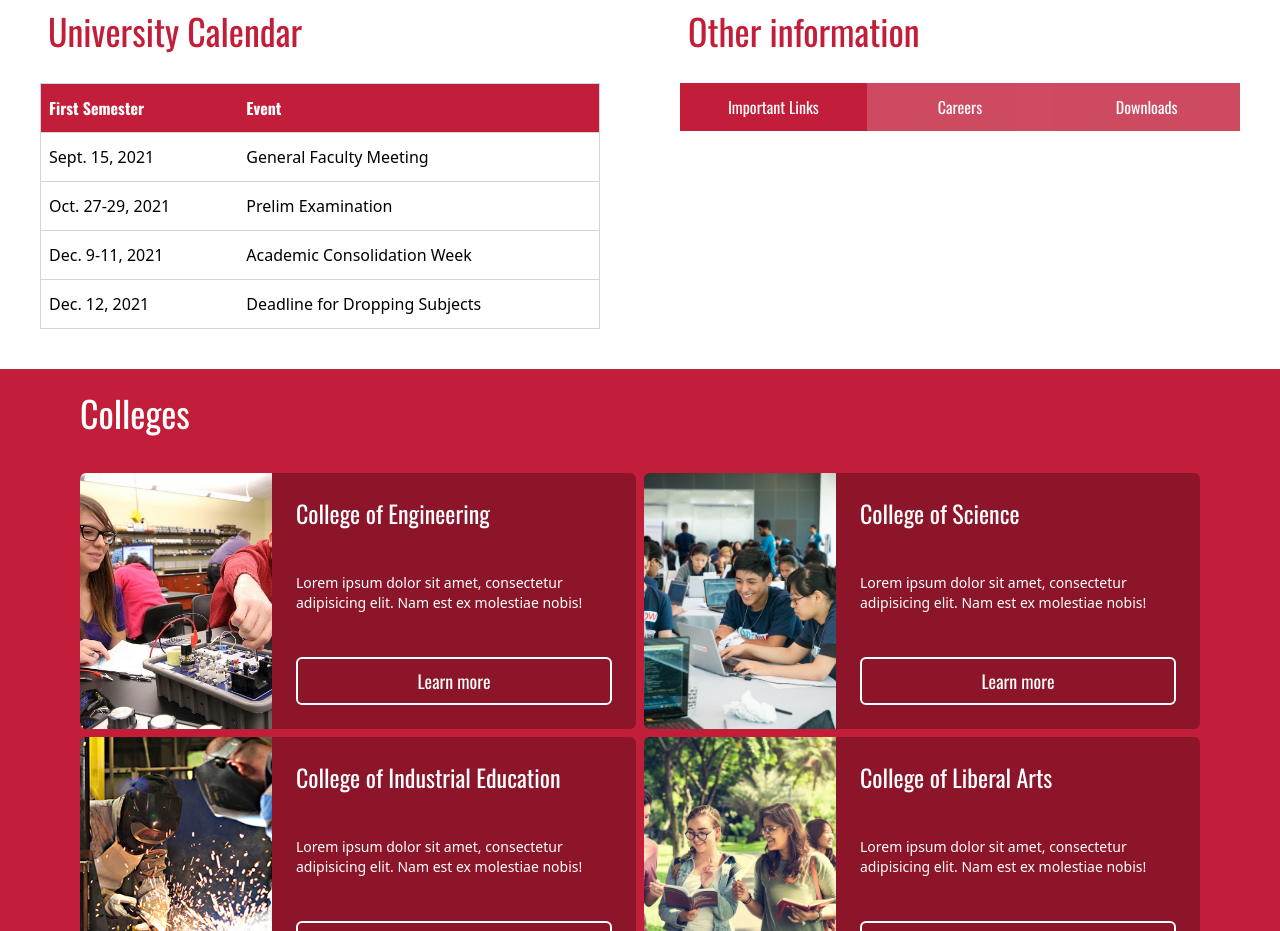
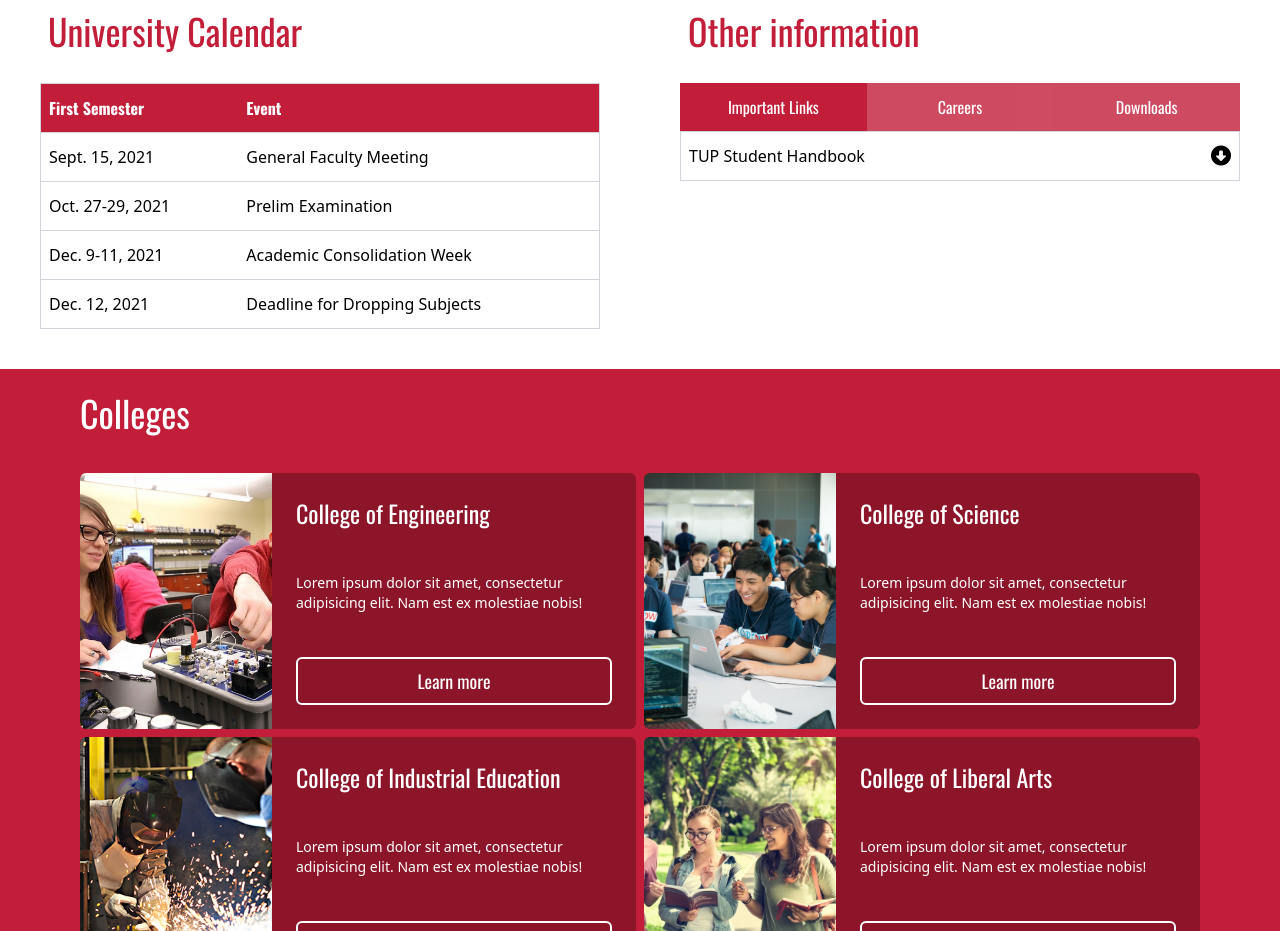
Before and after one commit to Mark-Avila/tup-concept, a website: page public/index.html in a window 1280 px wide. Shown: the part 1511-2442 px from the top of the page. Drawn offline with nearby package versions, Linux system fonts and the light colour scheme; a web font is replaced by a local one.

Commit message:
downloads tab

```diff
--- a/public/index.html
+++ b/public/index.html
@@ -444,6 +444,17 @@
                 >Click here for more</a
               >
             </div>
+            <div id="oi-downloads" class="grid h-full grid-cols-1 grid-rows-4">
+              <a
+                href="#"
+                class="flex items-center justify-between border border-gray-300 px-2 hover:bg-gray-200"
+              >
+                TUP Student Handbook
+                <span>
+                  <i class="fa-solid fa-circle-down fa-lg"></i>
+                </span>
+              </a>
+            </div>
           </div>
         </section>
       </div>
```
Also changed, not shown: public/style.css.
